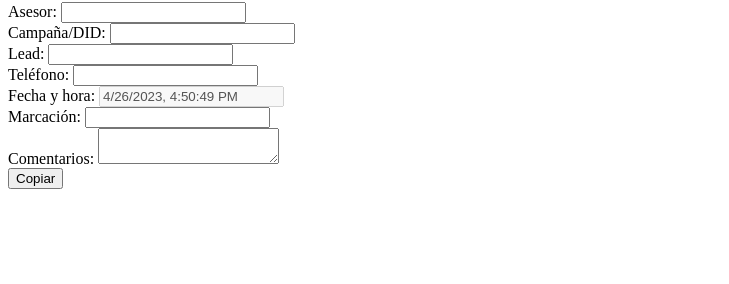
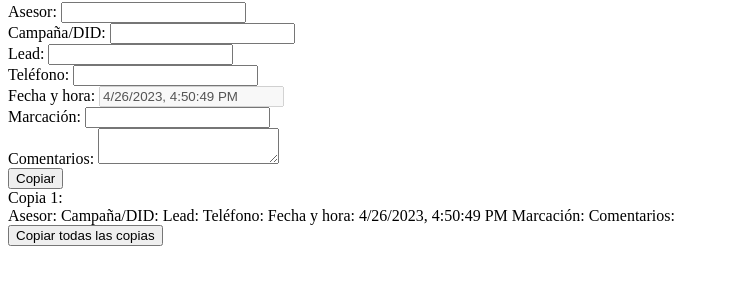
Before and after one commit to staticxtrem/formulario, a plain HTML site: page index.html in a window 1280 px wide. Both pictures are taken after a click on the button "Copiar". Shown: the part 78-362 px from the top of the page, without its empty margins (0-729 px from the left). Drawn offline with Linux system fonts and the light colour scheme.

Commit message:
Update index.html

```diff
--- a/index.html
+++ b/index.html
@@ -33,7 +33,13 @@
         <button type="button" onclick="copiarFormulario()">Copiar</button>
     </form>
 
+    <div id="copias"></div>
+    <button type="button" onclick="copiarTodasCopias()">Copiar todas las copias</button>
+
     <script>
+        var contadorCopias = 0;
+        var copias = [];
+
         function copiarFormulario() {
             var fechaHora = new Date().toLocaleString();
             var asesor = document.getElementById("asesor").value;
@@ -44,10 +50,30 @@
             var comentarios = document.getElementById("comentarios").value;
             var contenido = "Asesor: " + asesor + "\n" + "Campaña/DID: " + campana + "\n" + "Lead: " + lead + "\n" + "Teléfono: " + telefono + "\n" + "Fecha y hora: " + fechaHora + "\n" + "Marcación: " + marcacion + "\n" + "Comentarios: " + comentarios + "\n";
             document.getElementById("fechaHora").value = fechaHora;
-            navigator.clipboard.writeText(contenido);
+
+            // Agregar copia al arreglo
+            contadorCopias++;
+            copias.push(contenido);
+
+            // Mostrar copias en la sección de copias
+            var copiasHtml = "";
+            for (var i = 0; i < copias.length; i++) {
+                copiasHtml += "<div>Copia " + (i + 1) + ":<br>" + copias[i] + "</div>";
+            }
+            document.getElementById("copias").innerHTML = copiasHtml;
+
+            // Copiar formulario individual y todas las copias creadas
+            var contenidoTotal = contenido + copias.join("\n");
+            navigator.clipboard.writeText(contenidoTotal);
+
             alert("El formulario ha sido copiado correctamente.");
         }
+        function copiarTodasCopias() {
+                var contenido = copias.join("\n");
+                navigator.clipboard.writeText(contenido);
+                alert("Todas las copias han sido copiadas correctamente.");
+            }
     </script>
-</body>
+    </body>
 
-</html>
+    </html>
```
